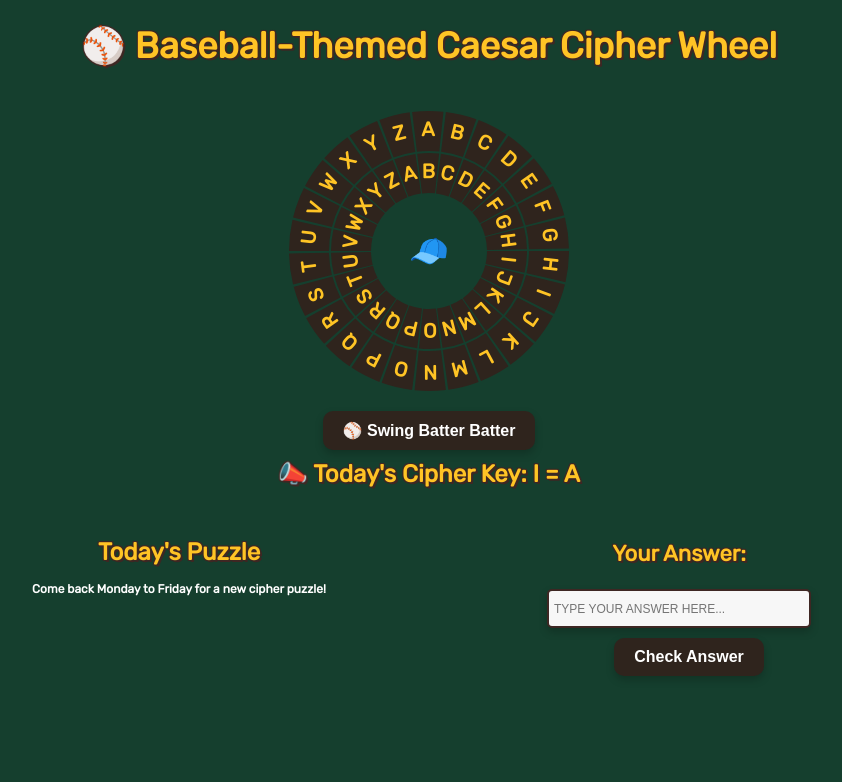
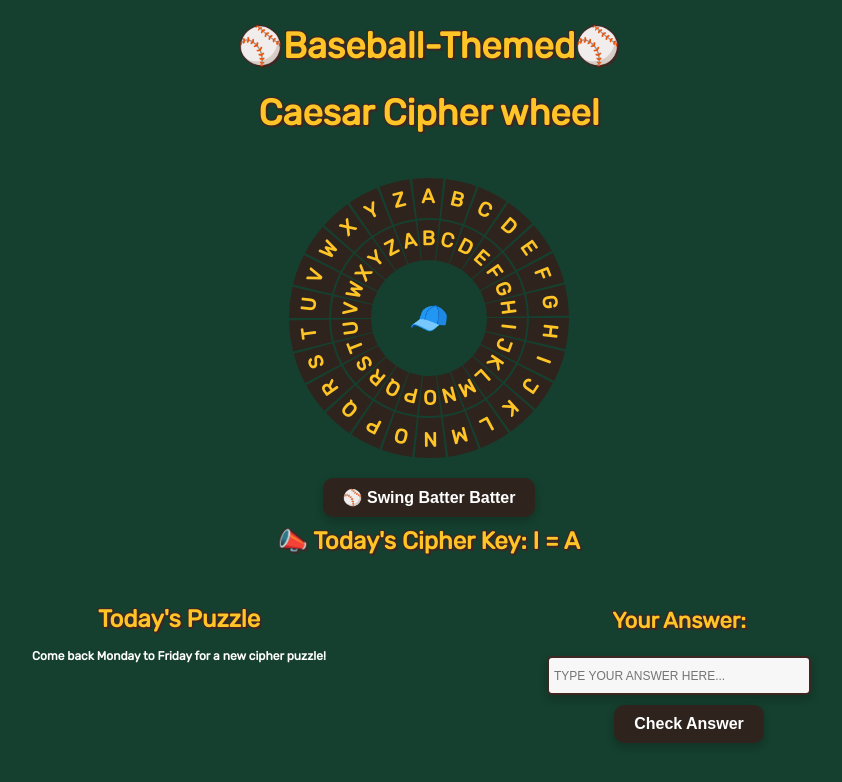
Before and after one commit to Xamador/Caeser-Cipher-Wheel, a plain HTML site: page index.html in a window 1280 px wide. Shown: the whole page, without its empty margins (211-1053 px from the left). Drawn offline with Linux system fonts and the light colour scheme.

Commit message:
Update index.html

```diff
--- a/index.html
+++ b/index.html
@@ -182,7 +182,10 @@ textarea, p {
  <body>
   <div id="main-content">
    <h1>
-    ⚾ Baseball-Themed Caesar Cipher Wheel
+    ⚾Baseball-Themed⚾
+   </h1>
+   <h1>
+   Caesar Cipher wheel
    </h1>
 <div class="container" style="display: flex; justify-content: center; position: relative;">
   <!-- This container centers the wheel -->
```
